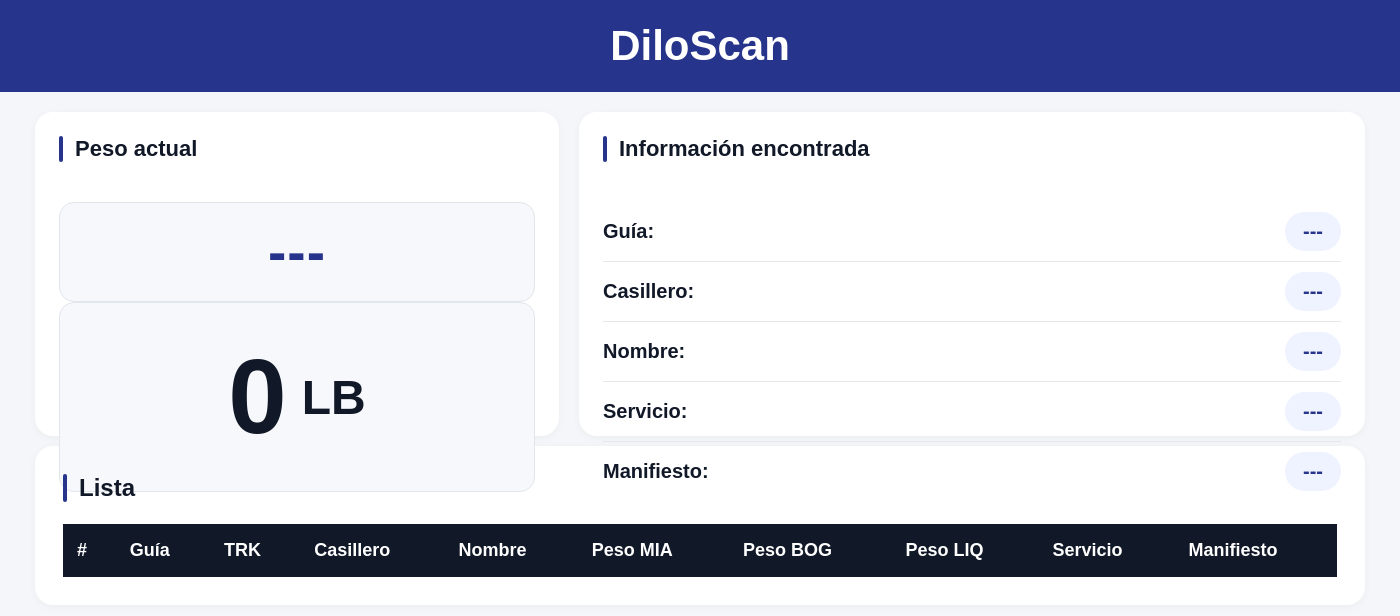
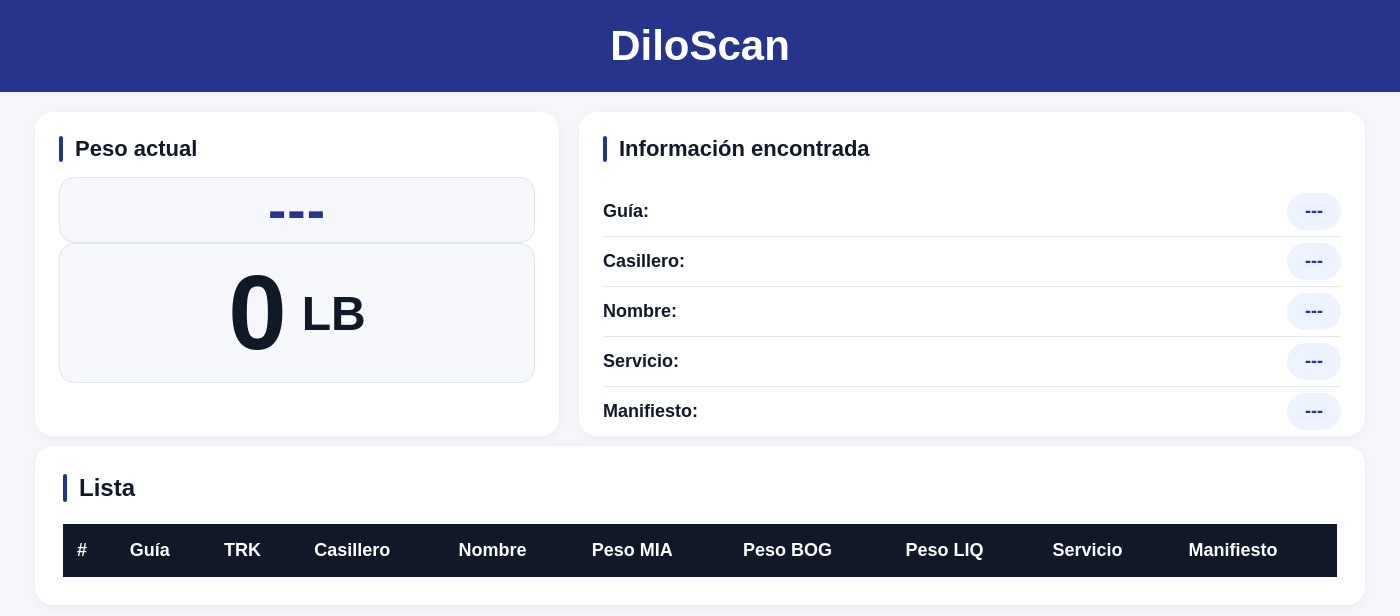
Before and after one commit to JP73M/Sistema-Logistico, an Electron app: page Frontend/pages/tv.html in a window 1400 px wide. Drawn offline with Linux system fonts and the light colour scheme.

Commit message:
ajuste final tv

```diff
--- a/Frontend/assets/css/tv.css
+++ b/Frontend/assets/css/tv.css
@@ -69,7 +69,7 @@ header h1 {
     gap: 12px;
     font-size: 22px;
     font-weight: 700;
-    margin-bottom: 40px;
+    margin-bottom: 15px;
     color: #111827;
 }
 
@@ -106,7 +106,7 @@ header h1 {
     border: 1px solid #e1e5ec;
     border-radius: 15px;
 
-    height: 190px;
+    height: 140px;
 
     display: flex;
     align-items: center;
@@ -138,7 +138,7 @@ header h1 {
     background: #f7f8fb;
     border: 1px solid #e1e5ec;
     border-radius: 15px;
-    min-height: 100px;
+    min-height: 65px;
 
     display: flex;
     align-items: center;
@@ -163,10 +163,10 @@ header h1 {
     justify-content: space-between;
     align-items: center;
 
-    padding: 10px 0;
+    padding: 6px 0;
     border-bottom: 1px solid #e5e7eb;
 
-    font-size: 20px;
+    font-size: 18px;
 }
 
 .info-fila:last-child {
```
